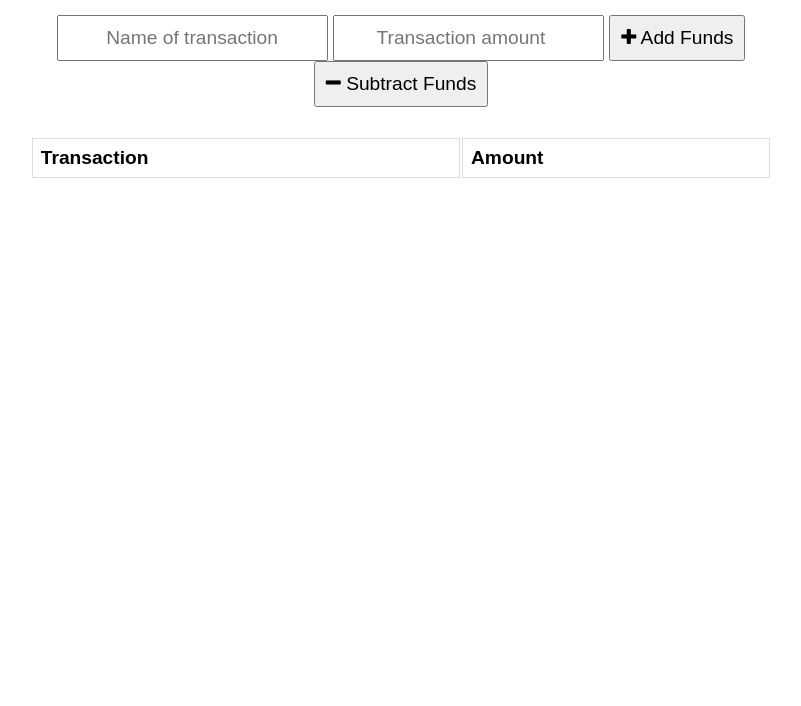
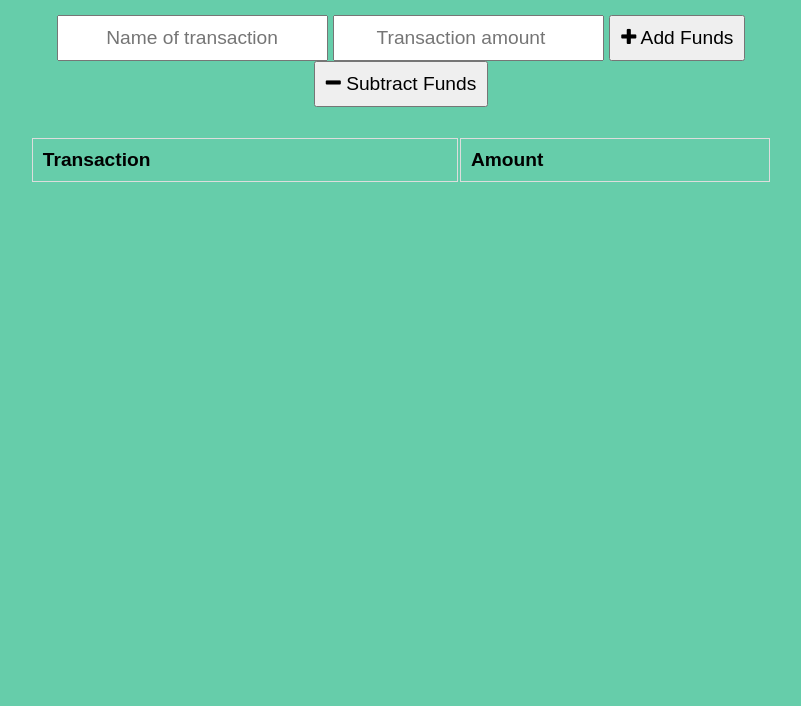
Before and after one commit to destish21/progressive-budget, a website: page public/index.html in a window 1280 px wide. Shown: the part 94-800 px from the top of the page, without its empty margins (239-1040 px from the left). Drawn offline with nearby package versions, Linux system fonts and the light colour scheme; no server answers.

Commit message:
Updated styles.css

```diff
--- a/public/assets/css/styles.css
+++ b/public/assets/css/styles.css
@@ -1,7 +1,7 @@
 body {
   font-size: 120%;
   font-family: Arial;
-  /* background-color: lightcoral;   */
+  background-color: mediumaquamarine;
 }
 
 button, input {
@@ -18,7 +18,7 @@ table {
 td, th {
   border: 1px solid #dddddd;
   text-align: left;
-  padding: 8px;
+  padding: 10px;
 }
 
 tr:nth-child(even) {
```
